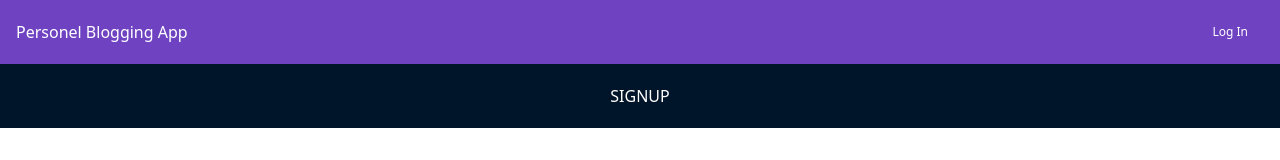
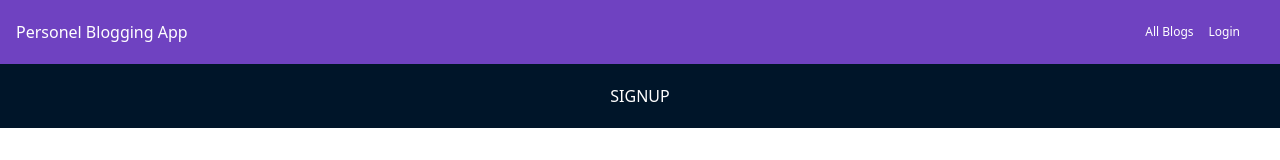
Before and after one commit to MUDDUSSIR-RAZA/Mini-Hackathon, a Next.js app: page /auth/signup in a window 1280 px wide. Shown: the top 160 px of the page. Built offline with nearby package versions, Linux system fonts and the light colour scheme; no server answers.

Commit message:
Update signup.js

```diff
--- a/src/pages/auth/signup.js
+++ b/src/pages/auth/signup.js
@@ -65,7 +65,24 @@ export default function signup() {
     <>
      <ToastContainer autoClose={1000} />
       <MyHeader>
-        <Link href={"/auth/login"}>Log In</Link>
+      <Link
+          style={{
+            marginRight: "15px",
+            alignSelf: "center",
+          }}
+          href={"/allBlogs"}
+        >
+         All Blogs
+        </Link>
+        <Link
+          style={{
+            marginRight: "8px",
+            alignSelf: "center",
+          }}
+          href={"/auth/login"}
+        >
+          Login
+        </Link>
       </MyHeader>
       <Headings headingName={"SIGNUP"} />
       <div className="flex min-h-full flex-1 flex-col justify-center px-6 py-12 lg:px-8">
```
